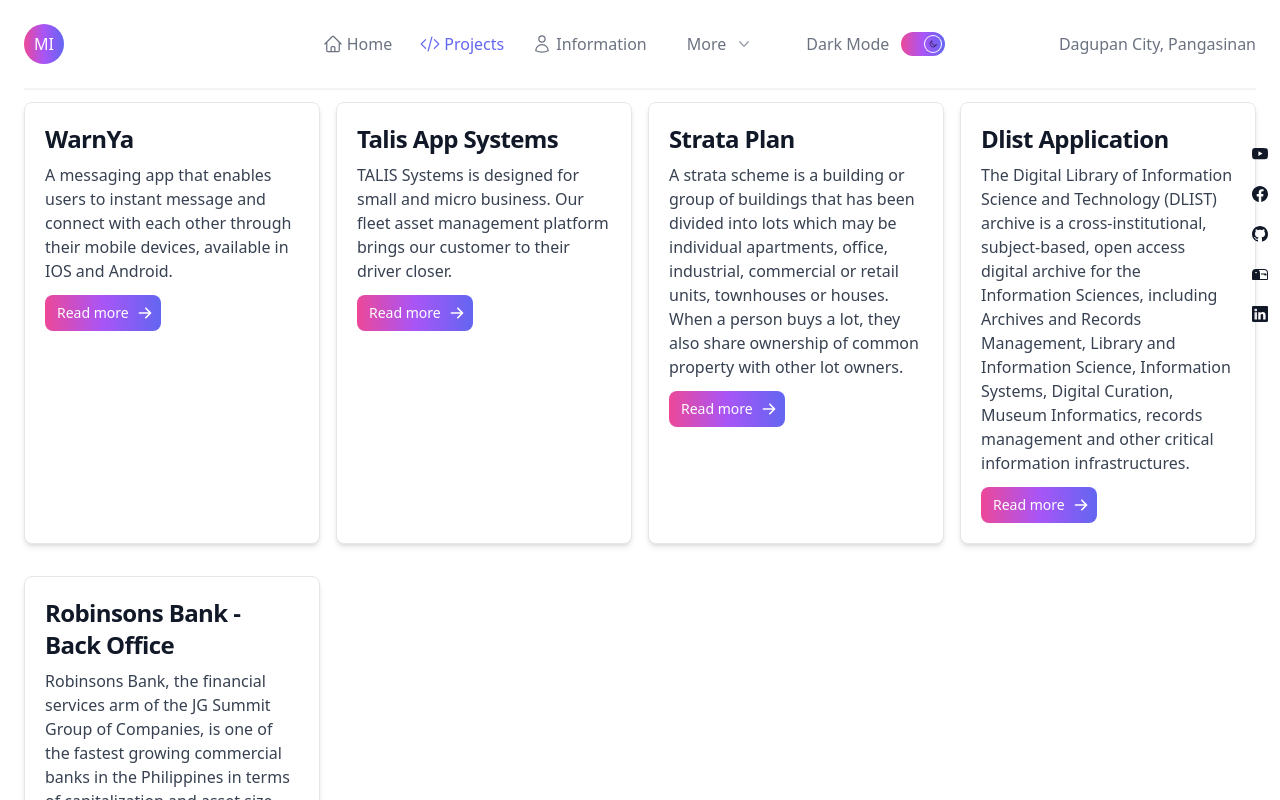
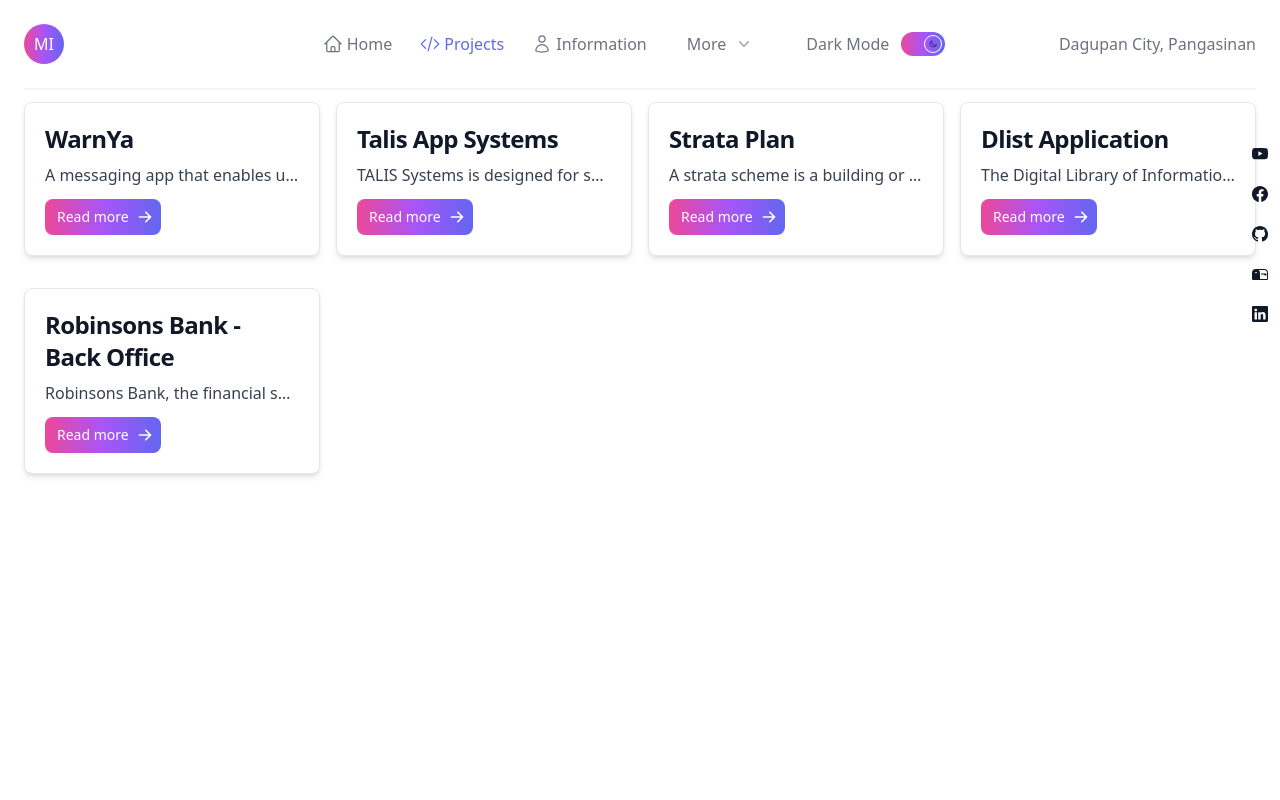
Before and after one commit to aikho20/port-folio-next-js, a Next.js app: page /Projects in a window 1280 px wide. Shown: the top 800 px of the page. Built offline with nearby package versions, Linux system fonts and the light colour scheme.

Commit message:
sixth commit

```diff
--- a/pages/Projects/index.js
+++ b/pages/Projects/index.js
@@ -9,6 +9,9 @@
 
 export default function Projects() {
   const [isOpen,setIsopen]=useState(false)
+  const [title,setTitle]=useState('')
+  const [description,setDescription]=useState('')
+
   return (
   <>
     <Header activePage={2}/>
@@ -23,11 +26,13 @@
             {items.title}
           </h5>
 
-        <p class="mb-3 font-normal text-gray-700 dark:text-gray-400">
+        <p class="mb-3 font-normal text-gray-700 dark:text-gray-400 truncate">
           {items.description}
         </p>
         <button
           onClick={()=>{
+            setTitle(items.title)
+            setDescription(items.description)
             setIsopen(!isOpen)
           }}
           class="inline-flex items-center px-3 py-2 text-sm font-medium text-center text-white bg-gradient-to-r from-pink-500 via-purple-500 to-indigo-500 rounded-lg hover:bg-blue-800 focus:ring-4 focus:outline-none focus:ring-blue-300 dark:bg-blue-600 dark:hover:bg-blue-700 dark:focus:ring-blue-800"
@@ -81,11 +86,12 @@
                     as="h3"
                     className="text-lg font-medium leading-6 text-gray-900 dark:text-white"
                   >
-                    Project Title
+                    {title}
                   </Dialog.Title>
                   <div className="mt-2">
+                  <Carousel/>
                     <p className="text-sm text-gray-500">
-                    Lorem ipsum dolor sit amet, consectetur adipiscing elit, sed do eiusmod tempor incididunt ut labore et dolore magna aliqua. Ut enim ad minim veniam, quis nostrud exercitation ullamco laboris nisi ut aliquip ex ea commodo consequat. Duis aute irure dolor in reprehenderit in voluptate velit esse cillum dolore eu fugiat nulla pariatur. Excepteur sint occaecat cupidatat non proident, sunt in culpa qui officia deserunt mollit anim id est laborum.
+                    {description}
                     </p>
                     <p class="mb-2 text-md mt-2 font-semibold text-gray-900 dark:text-white">Key and Responsibilities:</p>
 <ul class="max-w-md text-gray-500 list-disc list-inside dark:text-gray-400 text-sm">
@@ -100,7 +106,7 @@
     </li>
 </ul>
                   </div>
-    <Carousel/>
+
                   <div className="mt-4 ">
                     <button
                       type="button"
```
